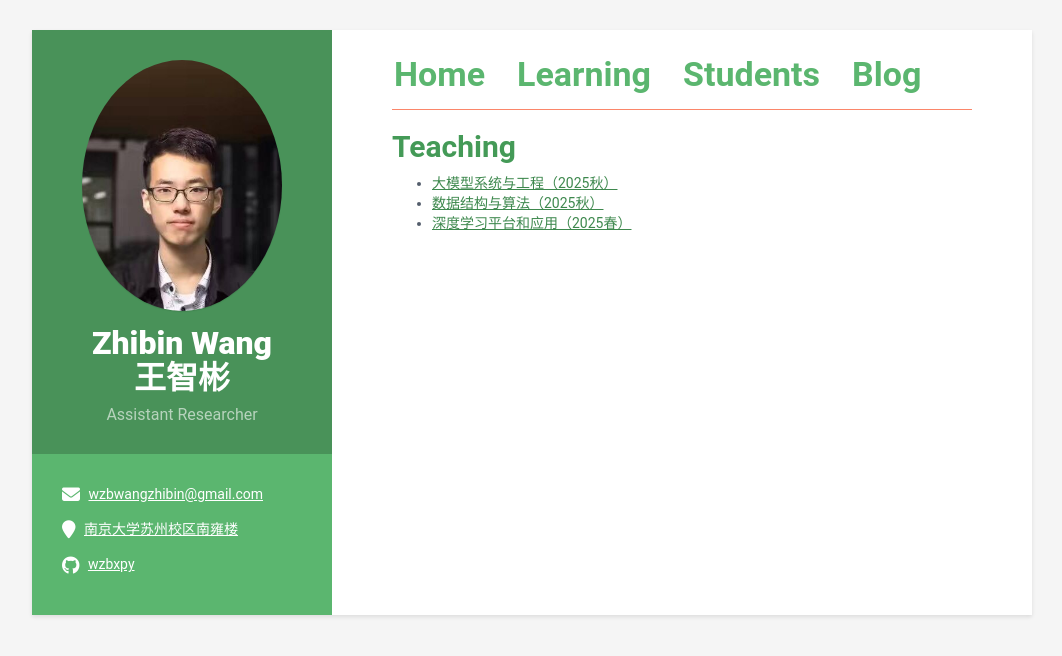
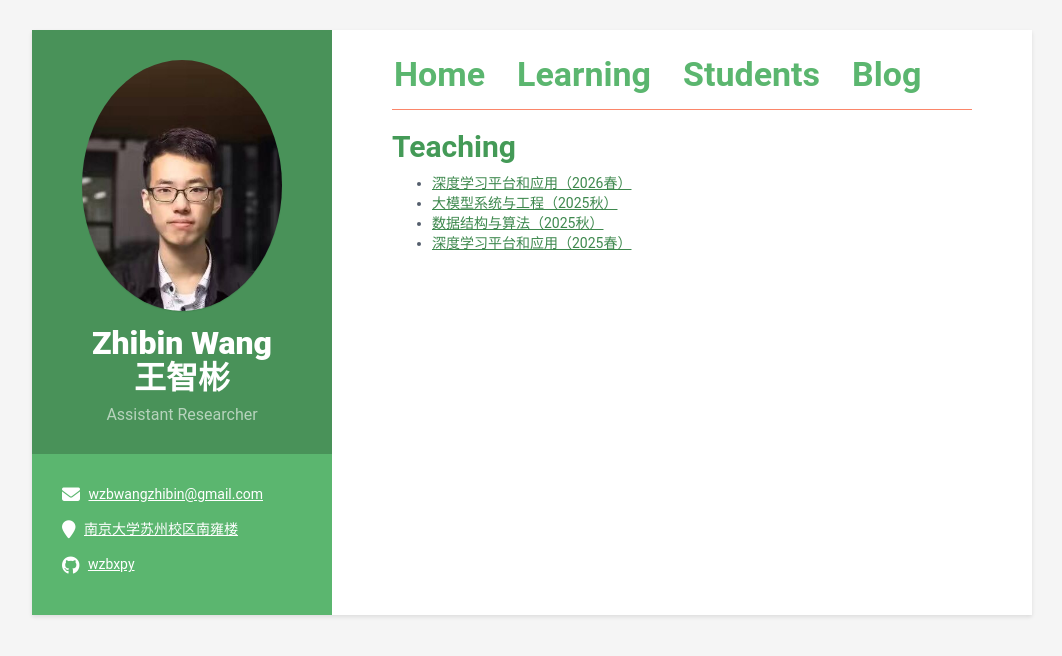
Before and after one commit to wzbxpy/wzbxpy.github.io, a Jekyll site: the page built from teaching.md, in a window 1280 px wide. Shown: the top 656 px of the page, without its empty margins (108-1170 px from the left). Built offline with Jekyll 4.4.1, drawn with Linux system fonts in a browser that asks for light colours; our own code applies the rules of GitHub Pages for plain Markdown files.

Commit message:
update course

```diff
--- a/teaching.md
+++ b/teaching.md
@@ -1,4 +1,5 @@
 ## Teaching
+- [深度学习平台和应用（2026春）](https://zhiweinju.github.io/nju-dl-lab-2026spring/)
 - [大模型系统与工程（2025秋）](https://wzbxpy.github.io/LLM-System-and-Engineering/)
 - [数据结构与算法（2025秋）](https://niuxintao.github.io/courses/2025Fall-DS/)
 - [深度学习平台和应用（2025春）](https://zhiweinju.github.io/nju-dl-lab-2025spring/)
```
